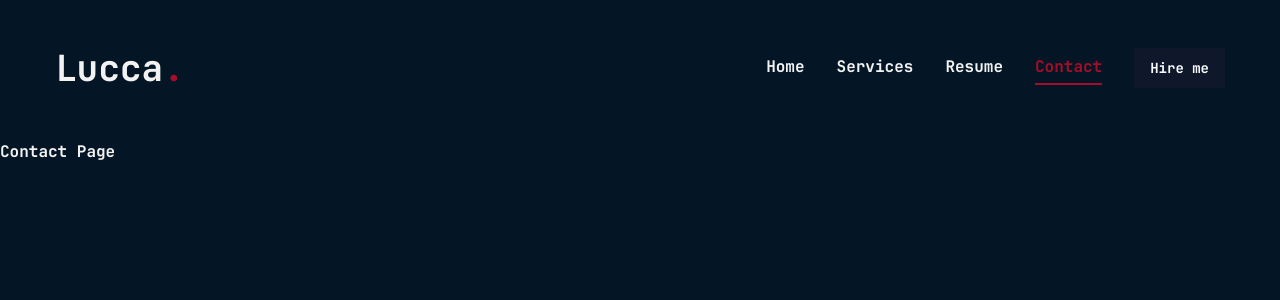
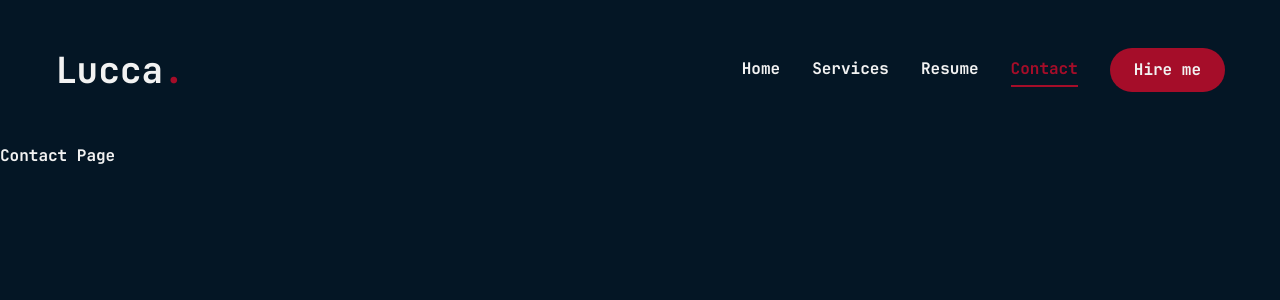
Before and after one commit to LuccaTourinho/MyPortifolio, a Next.js app: page /contact in a window 1280 px wide. Shown: the top 300 px of the page. Built offline with nearby package versions, Linux system fonts and the light colour scheme.

Commit message:
Header Finalizado

```diff
--- a/package.json
+++ b/package.json
@@ -19,10 +19,12 @@
     "autoprefixer": "^10.4.20",
     "class-variance-authority": "^0.7.0",
     "clsx": "^2.1.1",
+    "framer-motion": "^11.11.17",
     "lucide-react": "^0.460.0",
     "next": "15.0.3",
     "react": "19.0.0-rc-66855b96-20241106",
     "react-dom": "19.0.0-rc-66855b96-20241106",
+    "react-icons": "^5.3.0",
     "tailwind-merge": "^2.5.4",
     "tailwindcss-animate": "^1.0.7"
   },
--- a/src/app/contact/page.tsx
+++ b/src/app/contact/page.tsx
@@ -1,3 +1,5 @@
+'use client';
+
 import { Suspense } from 'react'
 
 const Contact = () => {
--- a/src/app/layout.tsx
+++ b/src/app/layout.tsx
@@ -2,6 +2,8 @@ import type { Metadata } from "next";
 import localFont from "next/font/local";
 import "./globals.css";
 import Header from "@/components/Header";
+import PageTransition from "@/components/PageTransition";
+import StairTrasition from "@/components/StairTrasition";
 
 const geistSans = localFont({
   src: "./fonts/GeistVF.woff",
@@ -42,7 +44,10 @@ export default function RootLayout({
         className={`${geistSans.variable} ${geistMono.variable} ${JetBrainsMono.variable} ${pacifico.variable} antialiased`}
       >
         <Header />
-        {children}
+        <StairTrasition />
+        <PageTransition>
+          {children}
+        </PageTransition>
       </body>
     </html>
   );
--- a/src/app/resume/page.tsx
+++ b/src/app/resume/page.tsx
@@ -1,3 +1,5 @@
+'use client';
+
 import { Suspense} from 'react'
 
 const Resume = () => {
--- a/src/app/work/page.tsx
+++ b/src/app/work/page.tsx
@@ -1,3 +1,5 @@
+'use client';
+
 import { Suspense } from 'react'
 
 const Work = () => {
--- a/src/components/Header.tsx
+++ b/src/components/Header.tsx
@@ -4,6 +4,7 @@ import { Suspense } from "react";
 import Link from "next/link";
 import { Button } from "./ui/button";
 import Nav from "./Nav";
+import MobileNav from "./MobileNav";
 
 const Header = () => {
     return (
@@ -27,7 +28,7 @@ const Header = () => {
 
                     {/* Mobile menu */}
                     <div className="xl:hidden">
-                    mobile nav
+                        <MobileNav/>
                     </div>
                 </div>
             </header>
--- /dev/null
+++ b/src/components/MobileNav.tsx
@@ -0,0 +1,69 @@
+'use client';
+
+import { Sheet, SheetContent, SheetTitle, SheetTrigger } from "./ui/sheet";
+import { usePathname } from "next/navigation";
+import Link from "next/link";
+import { CiMenuFries } from "react-icons/ci";
+
+const links = [
+    {
+        name: "home",
+        path: "/"
+    },
+    {
+        name: "services",
+        path: "/services"
+    },
+    {
+        name: "resume",
+        path: "/resume"
+    },
+    {
+        name: "contact",
+        path: "/contact"
+    },
+
+]
+
+const MobileNav = () => {
+    const pathname = usePathname();
+  return (
+    <Sheet>
+      {/* Trigger */}
+      <SheetTrigger className="flex justify-center items-center" aria-label="Open Menu">
+        <CiMenuFries className="text-[32px] text-accent" />
+      </SheetTrigger>
+
+      {/* Content */}
+      <SheetContent side={"right"} className="flex flex-col">
+        <SheetTitle className="sr-only">Mobile Navigation</SheetTitle>
+
+        <div className="mt-32 mb-40 text-center text-2xl">
+          <Link href="/">
+            <h1 className="text-4xl font-semibold">
+              Lucca<span className="text-accent">.</span>
+            </h1>
+          </Link>
+        </div>
+
+        {/* Navigation */}
+        <nav className="flex flex-col justify-center items-center gap-8">
+          {links.map((link, index) => {
+            return (
+              <Link
+                href={link.path}
+                key={index}
+                onClick={() => document.body.click()}
+                role="menuitem"
+                className={`${link.path === pathname && "text-accent border-b-2 border-accent"} capitalize font-medium hover:text-accent transition-all duration-150`}>
+                {link.name}
+              </Link>
+            )
+          })}
+        </nav>
+      </SheetContent>
+    </Sheet>
+  )
+}
+
+export default MobileNav;
--- /dev/null
+++ b/src/components/PageTransition.tsx
@@ -0,0 +1,35 @@
+'use client';
+
+import type { ReactNode } from "react";
+import { AnimatePresence, motion } from "framer-motion";
+import { usePathname } from "next/navigation";
+
+type PageTransitionProps = {
+  children: ReactNode;
+};
+
+const PageTransition = ({ children }: PageTransitionProps) => {
+  const pathname = usePathname();
+
+  return (
+    <AnimatePresence>
+        <div key={pathname}>
+            <motion.div
+                initial={{ opacity: 1 }}
+                animate={{
+                    opacity: 0,
+                    transition: {
+                        delay: 1,
+                        duration: 0.4,
+                        ease: "easeInOut"
+                    }
+                }}
+                className="h-screen w-screen fixed bg-background top-0 pointer-events-none"
+            />
+            {children}
+        </div>
+    </AnimatePresence>
+  );
+};
+
+export default PageTransition;
--- /dev/null
+++ b/src/components/StairTrasition.tsx
@@ -0,0 +1,36 @@
+'use client';
+
+import { AnimatePresence, motion } from "framer-motion";
+import { usePathname } from "next/navigation";
+import Stairs from "./Stairs";
+
+const StairTrasition = () => {
+    const pathname = usePathname();
+
+  return (
+    <>
+        <AnimatePresence mode="wait">
+            <div key={pathname}>
+                <div className="h-screen w-screen fixed top-0 left-0 right-0 pointer-events-none z-40 flex flex-col">
+                    <Stairs/>
+                </div>
+
+                <motion.div
+                    initial={{ opacity: 1 }}
+                    animate={{
+                        opacity: 0,
+                        transition: {
+                            delay: 1,
+                            duration: 0.4,
+                            ease: "easeInOut"
+                        }
+                    }}
+                    className="h-screen w-screen fixed bg-background top-0 pointer-events-none"
+                />
+            </div>
+        </AnimatePresence>
+    </>
+  )
+}
+
+export default StairTrasition;
--- /dev/null
+++ b/src/components/Stairs.tsx
@@ -0,0 +1,30 @@
+'use client';
+
+import { motion } from "framer-motion";
+
+const totalSteps = 13;
+
+const Stairs = () => {
+  return (
+    <>
+        {[...Array(totalSteps)].map((_, index) => {
+            return (
+                <motion.div
+                    key={index}
+                    initial={{ left: "0%" }}
+                    animate={{ left: "100%" }}
+                    exit={{ left: ["100%", "0%"] }}
+                    transition={{
+                        duration: 0.4,
+                        ease: "easeInOut",
+                        delay: (totalSteps - index - 1) * 0.05,
+                    }}
+                    className={`w-full h-full relative ${index % 2 === 0 ? 'bg-primary' : 'bg-foreground'}`}
+                />
+            );
+        })}
+    </>
+  )
+}
+
+export default Stairs;
--- a/src/components/ui/button.tsx
+++ b/src/components/ui/button.tsx
@@ -5,25 +5,18 @@ import { cva, type VariantProps } from "class-variance-authority"
 import { cn } from "@/lib/utils"
 
 const buttonVariants = cva(
-  "inline-flex items-center justify-center gap-2 whitespace-nowrap rounded-md text-sm font-medium ring-offset-white transition-colors focus-visible:outline-none focus-visible:ring-2 focus-visible:ring-slate-950 focus-visible:ring-offset-2 disabled:pointer-events-none disabled:opacity-50 [&_svg]:pointer-events-none [&_svg]:size-4 [&_svg]:shrink-0 dark:ring-offset-slate-950 dark:focus-visible:ring-slate-300",
+  "inline-flex items-center justify-center whitespace-nowrap rounded-full text-base font-semibold ring-offset-white transition-colors",
   {
     variants: {
       variant: {
-        default: "bg-slate-900 text-slate-50 hover:bg-slate-900/90 dark:bg-slate-50 dark:text-slate-900 dark:hover:bg-slate-50/90",
-        destructive:
-          "bg-red-500 text-slate-50 hover:bg-red-500/90 dark:bg-red-900 dark:text-slate-50 dark:hover:bg-red-900/90",
-        outline:
-          "border border-slate-200 bg-white hover:bg-slate-100 hover:text-slate-900 dark:border-slate-800 dark:bg-slate-950 dark:hover:bg-slate-800 dark:hover:text-slate-50",
-        secondary:
-          "bg-slate-100 text-slate-900 hover:bg-slate-100/80 dark:bg-slate-800 dark:text-slate-50 dark:hover:bg-slate-800/80",
-        ghost: "hover:bg-slate-100 hover:text-slate-900 dark:hover:bg-slate-800 dark:hover:text-slate-50",
-        link: "text-slate-900 underline-offset-4 hover:underline dark:text-slate-50",
+        default: "bg-accent text-foreground hover:bg-accent-hover hover:text-accent transition-all duration-300",
+        primary: "bg-primary text-foreground",
+        outline: "border border-accent bg-transparent text-accent hover:bg-accent hover:text-foreground transition-all duration-300",
       },
       size: {
-        default: "h-10 px-4 py-2",
-        sm: "h-9 rounded-md px-3",
-        lg: "h-11 rounded-md px-8",
-        icon: "h-10 w-10",
+        default: "h-[44px] px-6",
+        md: "h-[48px] px-6",
+        lg: "h-[56px] px-8 text-sm uppercase tracking-[2px]",
       },
     },
     defaultVariants: {
--- a/src/components/ui/sheet.tsx
+++ b/src/components/ui/sheet.tsx
@@ -31,7 +31,7 @@ const SheetOverlay = React.forwardRef<
 SheetOverlay.displayName = SheetPrimitive.Overlay.displayName
 
 const sheetVariants = cva(
-  "fixed z-50 gap-4 bg-white p-6 shadow-lg transition ease-in-out data-[state=open]:animate-in data-[state=closed]:animate-out data-[state=closed]:duration-300 data-[state=open]:duration-500 dark:bg-slate-950",
+  "fixed z-50 gap-4 bg-background p-6 shadow-lg transition ease-in-out data-[state=open]:animate-in data-[state=closed]:animate-out data-[state=closed]:duration-300 data-[state=open]:duration-500 dark:bg-slate-950",
   {
     variants: {
       side: {
@@ -40,7 +40,7 @@ const sheetVariants = cva(
           "inset-x-0 bottom-0 border-t data-[state=closed]:slide-out-to-bottom data-[state=open]:slide-in-from-bottom",
         left: "inset-y-0 left-0 h-full w-3/4 border-r data-[state=closed]:slide-out-to-left data-[state=open]:slide-in-from-left sm:max-w-sm",
         right:
-          "inset-y-0 right-0 h-full w-3/4  border-l data-[state=closed]:slide-out-to-right data-[state=open]:slide-in-from-right sm:max-w-sm",
+          "inset-y-0 right-0 h-full w-3/4  data-[state=closed]:slide-out-to-right data-[state=open]:slide-in-from-right sm:max-w-sm",
       },
     },
     defaultVariants: {
@@ -65,8 +65,8 @@ const SheetContent = React.forwardRef<
       {...props}
     >
       {children}
-      <SheetPrimitive.Close className="absolute right-4 top-4 rounded-sm opacity-70 ring-offset-white transition-opacity hover:opacity-100 focus:outline-none focus:ring-2 focus:ring-slate-950 focus:ring-offset-2 disabled:pointer-events-none data-[state=open]:bg-slate-100 dark:ring-offset-slate-950 dark:focus:ring-slate-300 dark:data-[state=open]:bg-slate-800">
-        <X className="h-4 w-4" />
+      <SheetPrimitive.Close className="absolute right-8 top-8 transition-opacity outline-none">
+        <X className="text-3xl text-accent" />
         <span className="sr-only">Close</span>
       </SheetPrimitive.Close>
     </SheetPrimitive.Content>
```
Also changed, not shown: 1 other file (tests, documents, lock files or other folders).
